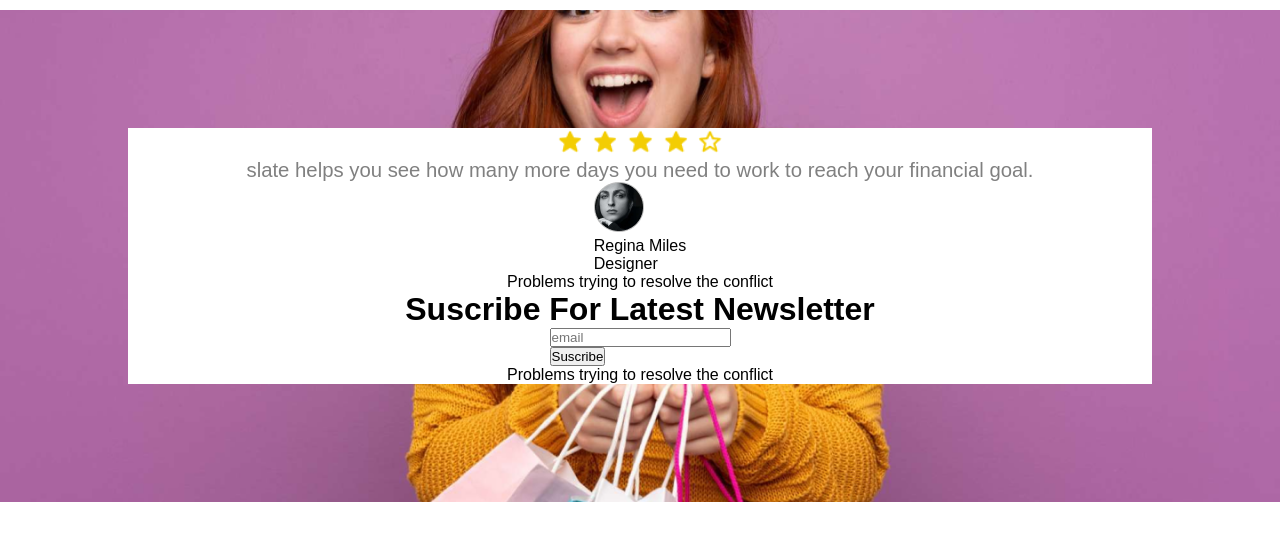
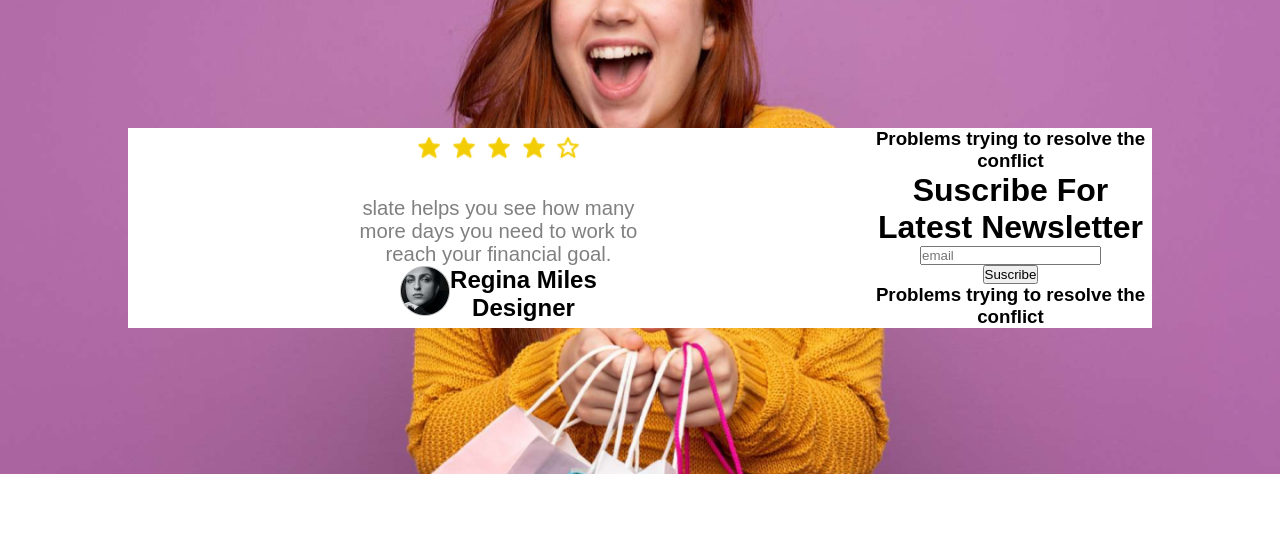
Before and after one commit to LucasVidalle/Newsletter, a plain HTML site: page index.html in a window 1280 px wide. Drawn offline with Linux system fonts and the light colour scheme.

Commit message:
feat:progress with css

```diff
--- a/index.html
+++ b/index.html
@@ -22,13 +22,15 @@
                         <p>slate helps you see how many more days you need to work to reach your financial goal.</p>
                     </div>
                     <div class="designer">
-                        <div id="designer-photo"><img src="face.png" alt=""></div>
-                        <div id="designer-name"><p>Regina Miles</p></div>
-                        <div id="designer-descrption"><p>Designer</p></div>
+                            <div><img id="designer-photo" src="face.png" alt=""></div>
+                        <div class="designer-info">
+                            <h2 id="designer-name"><p>Regina Miles</h2>
+                            <h2 id="designer-descrption">Designer</h2>
+                        </div>
                     </div>
                 </div>
                 <div class="group-2">
-                    <div id="help-text"><p>Problems trying to resolve the conflict</p></div>
+                    <h3 id="help-text">Problems trying to resolve the conflict</h3>
                     <h1 id="flashy-text">Suscribe For Latest Newsletter</h1>
                     <div class="form-container">
                         <form action="info-for-suscribe">
@@ -38,7 +40,7 @@
                                 <div class="button"><button type="submit">Suscribe</button></div>
                         </form>
                     </div>
-                    <div id="help-text-2"><p>Problems trying to resolve the conflict</p></div>
+                        <h3 id="help-text-2">Problems trying to resolve the conflict</h3>
                 </div>
             </div>
         </div>
--- a/style.css
+++ b/style.css
@@ -19,13 +19,10 @@ body{
     margin-right: 10%;
 }
 
-.groups #grid{
-    display: grid;
-    grid-template-columns: 10rem 10rem;
-    grid-template-rows: 5rem;
-    row-gap: px;
-    column-gap: px;
-
+.groups{
+    display: flex;
+    align-items: center;
+    text-align: center;
 }
 
 .group-1{
@@ -46,6 +43,7 @@ body{
     display: flex;
     justify-content: center;
     gap: 0.5rem;
+    padding-bottom: 2rem;
 }
 
 #star-1{
@@ -77,4 +75,9 @@ body{
     font-size: 1.27rem;
     font-weight: lighter;
     color: grey;
+    padding: 0 221px;
 }
+
+.designer{
+    display: flex;
+}
```
